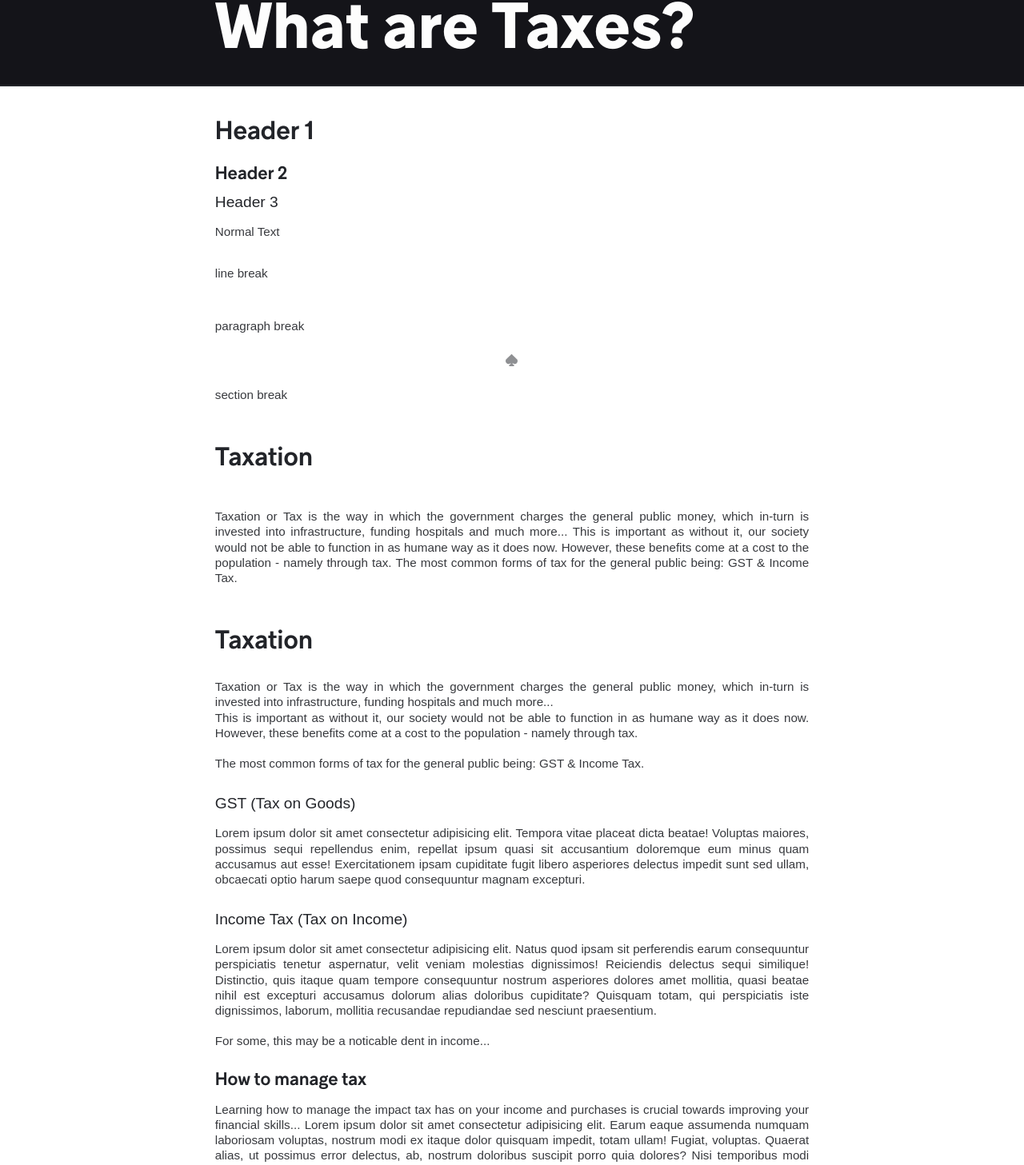
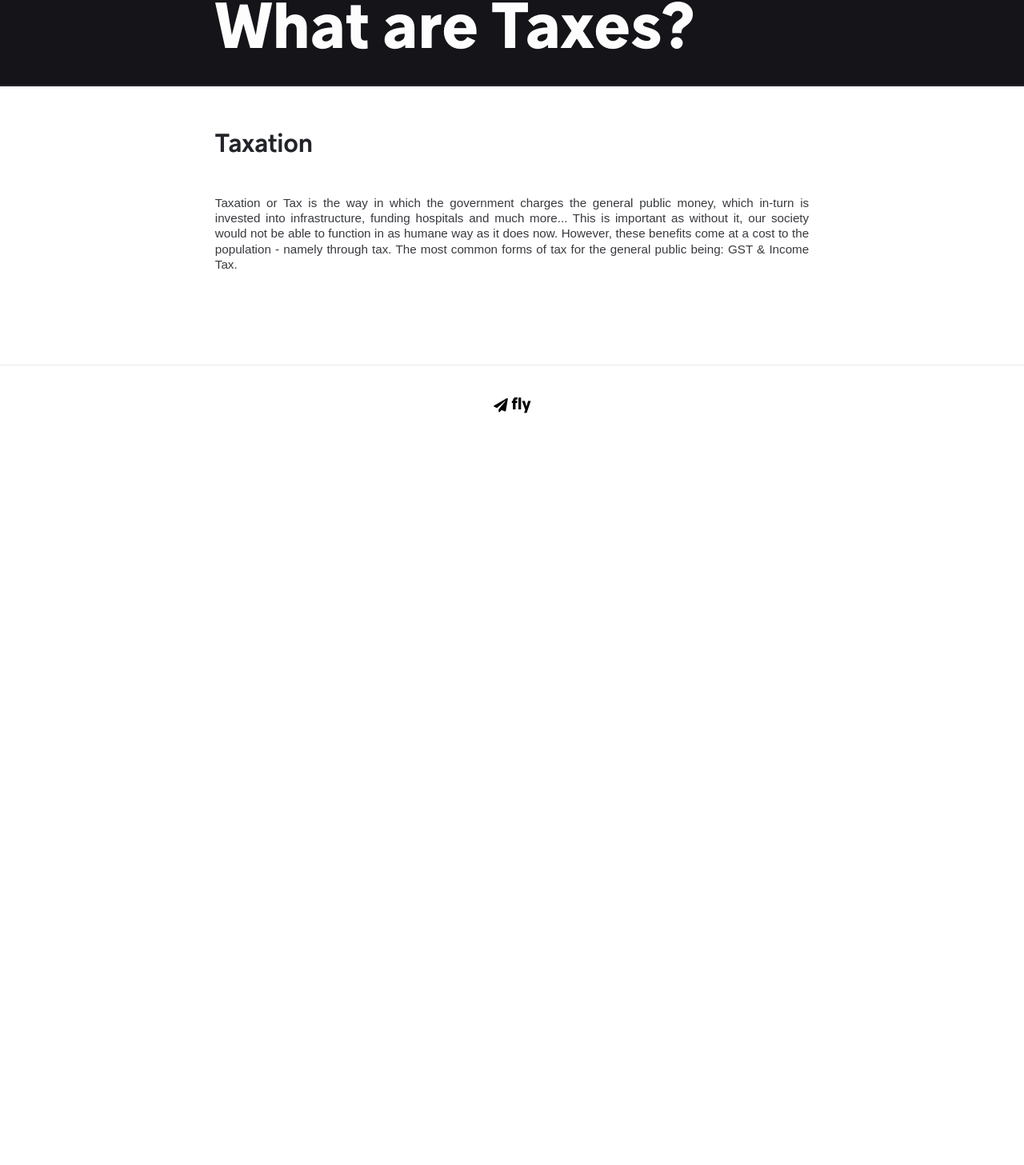
Before and after one commit to bennjii/fly_nz, a Next.js app: page /admin/create_article in a window 1280 px wide. Shown: the part 244-1701 px from the top of the page at 80% size. After the commit the page ends 800 px from the top, so only its background shows below. Built offline with nearby package versions, Linux system fonts and the light colour scheme.

Commit message:
Location Based Addition

```diff
--- a/pages/admin/create_article.tsx
+++ b/pages/admin/create_article.tsx
@@ -25,7 +25,8 @@ export default function Home() {
             type: "p",
             content: 'Taxation or Tax is the way in which the government charges the general public money, which in-turn is invested into infrastructure, funding hospitals and much more... \n This is important as without it, our society would not be able to function in as humane way as it does now. However, these benefits come at a cost to the population - namely through tax. \n\n The most common forms of tax for the general public being: GST & Income Tax.'
         }
-    ])
+    ]);
+
     return (
         <div className={styles.container}>
             <Header title={"Home"}/>
@@ -38,7 +39,7 @@ export default function Home() {
                 </section>
 
                 <section className={articleSyles.articleBody}>
-                    <h1>Header 1</h1>
+                    {/* <h1>Header 1</h1>
                     <h2>Header 2</h2>
                     <h3>Header 3</h3>
                     <p>Normal Text</p>
@@ -48,14 +49,14 @@ export default function Home() {
                     <p>paragraph break</p>
                     <PageBreak />
 
-                    <p>section break</p>
+                    <p>section break</p> */}
 
                     {
                         articleData.map((element, index) => {
                             return (
                                 <div>
                                     {
-                                        (index == 0) && <NewElement index={index} callmap={articleData} />
+                                        (index == 0) && <NewElement index={index} callmap={articleData} callback={setArticleData}/>
                                     }
 
                                     {
@@ -110,31 +111,11 @@ export default function Home() {
                                         })()
                                     }
 
-                                    <NewElement index={index} callmap={articleData} />
+                                    <NewElement index={index+1} callmap={articleData} callback={setArticleData} />
                                 </div>
                             )
                         })
                     }
-
-                    <h1>Taxation</h1>
-                    <p>Taxation or Tax is the way in which the government charges the general public money, which in-turn is invested into infrastructure, funding hospitals and much more... <br/> This is important as without it, our society would not be able to function in as humane way as it does now. However, these benefits come at a cost to the population - namely through tax. <br /><br /> The most common forms of tax for the general public being: GST & Income Tax.</p>
-
-                    <br/>
-
-                    <h3>GST (Tax on Goods)</h3>
-                    <p>Lorem ipsum dolor sit amet consectetur adipisicing elit. Tempora vitae placeat dicta beatae! Voluptas maiores, possimus sequi repellendus enim, repellat ipsum quasi sit accusantium doloremque eum minus quam accusamus aut esse! Exercitationem ipsam cupiditate fugit libero asperiores delectus impedit sunt sed ullam, obcaecati optio harum saepe quod consequuntur magnam excepturi.</p>
-
-                    <br/>
-
-                    <h3>Income Tax (Tax on Income)</h3>
-                    <p>Lorem ipsum dolor sit amet consectetur adipisicing elit. Natus quod ipsam sit perferendis earum consequuntur perspiciatis tenetur aspernatur, velit veniam molestias dignissimos! Reiciendis delectus sequi similique! Distinctio, quis itaque quam tempore consequuntur nostrum asperiores dolores amet mollitia, quasi beatae nihil est excepturi accusamus dolorum alias doloribus cupiditate? Quisquam totam, qui perspiciatis iste dignissimos, laborum, mollitia recusandae repudiandae sed nesciunt praesentium.</p>
-
-                    <p>For some, this may be a noticable dent in income...</p>
-
-                    <br/>
-
-                    <h2>How to manage tax</h2>
-                    <p>Learning how to manage the impact tax has on your income and purchases is crucial towards improving your financial skills... Lorem ipsum dolor sit amet consectetur adipisicing elit. Earum eaque assumenda numquam laboriosam voluptas, nostrum modi ex itaque dolor quisquam impedit, totam ullam! Fugiat, voluptas. Quaerat alias, ut possimus error delectus, ab, nostrum doloribus suscipit porro quia dolores? Nisi temporibus modi quidem ipsam ex illum aliquam obcaecati mollitia sint consequatur? Lorem ipsum dolor sit amet consectetur adipisicing elit. Quo excepturi similique repellendus ipsum, debitis, praesentium quas nesciunt labore sunt facilis placeat porro fuga modi numquam molestiae! Numquam nesciunt, et sequi voluptatibus quo ullam maxime quos ex, perspiciatis quia voluptas blanditiis! Quisquam enim, iste culpa tenetur suscipit nihil rerum ex voluptates aut repudiandae et omnis. Saepe praesentium libero odit animi explicabo quidem, sed unde iste fuga nostrum tenetur qui, alias maxime nihil possimus amet labore! Cum numquam, repellendus itaque, omnis eaque placeat magnam incidunt nobis non illum asperiores natus perspiciatis! Expedita esse facere libero vitae veniam. Eveniet sit quam molestiae natus!</p>
                 </section>
             </body>
 
--- a/public/components/new_element_arc.tsx
+++ b/public/components/new_element_arc.tsx
@@ -3,7 +3,7 @@ import styles from '@styles/Article.module.css'
 
 import { Plus } from 'react-feather'
 
-export const NewElement: React.FC<{ index: number, callmap: { content: string, type: string }[] }> = ({ index, callmap }) => {
+export const NewElement: React.FC<{ index: number, callmap: { content: string, type: string }[], callback: Function }> = ({ index, callmap, callback }) => {
     const [ hovered, setHovered ] = useState(false);
 
     return (
@@ -11,6 +11,14 @@ export const NewElement: React.FC<{ index: number, callmap: { content: string, t
             className={`${styles.pageLine} ${hovered ? styles.visiblePageLine : styles.invisivblePageLine}`}
             onMouseOver={() => setHovered(true)}
             onMouseLeave={() => setHovered(false)}
+            onClick={() => {
+                const newContent = {
+                    type: "p",
+                    content: '...'
+                };
+
+                callback([...callmap.slice(0, index), newContent, ...callmap.slice(index, callmap.length)]);
+            }}
         >
             <Plus strokeWidth={1.5}/>
             <hr/>
```
